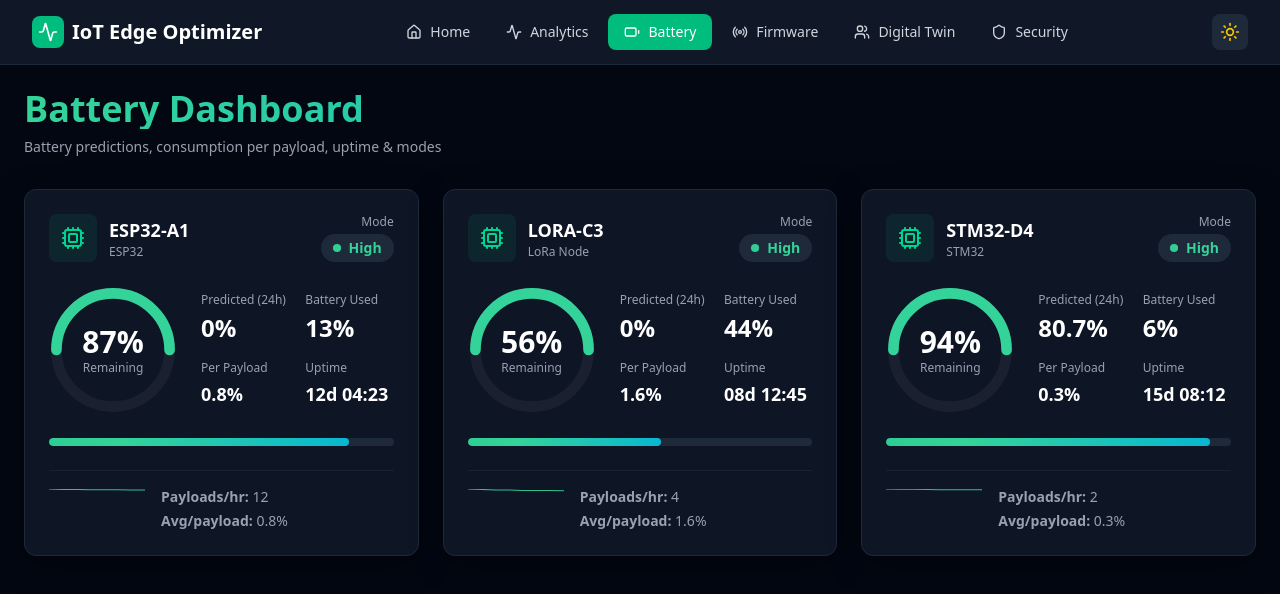
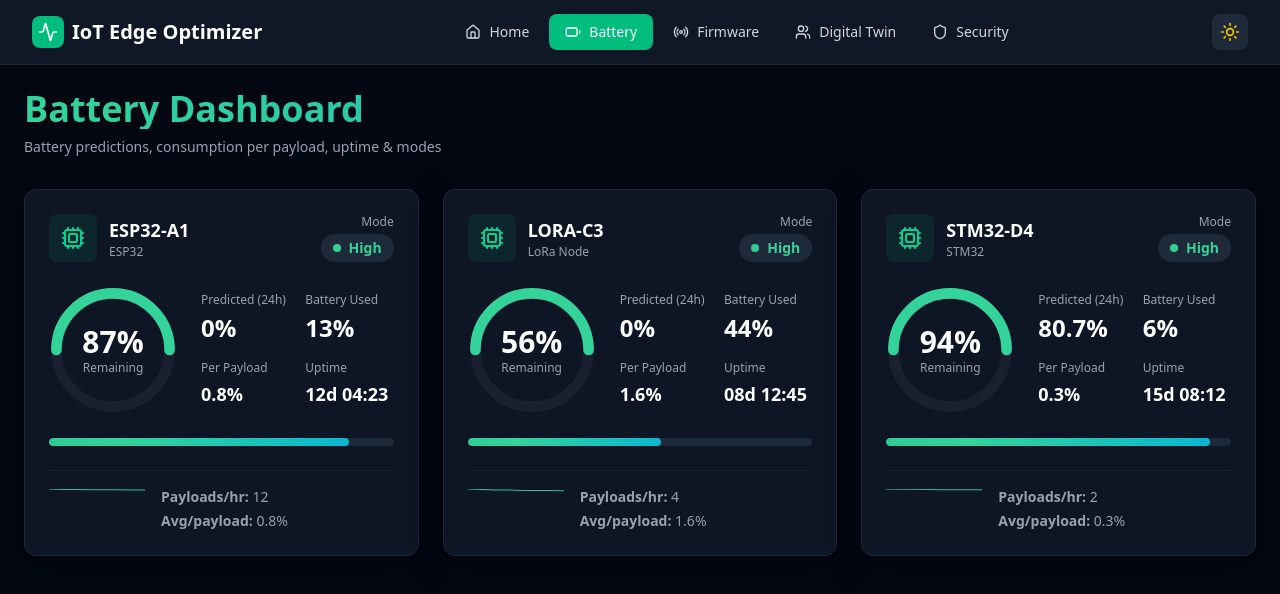
Before and after one commit to Preethamhj/iot-framework, a React (Vite) app in the folder frontend/: page /battery in a window 1280 px wide. Shown: the top 594 px of the page. Built offline with nearby package versions, Linux system fonts and the light colour scheme.

Commit message:
removed analytics

```diff
--- a/frontend/src/App.jsx
+++ b/frontend/src/App.jsx
@@ -16,7 +16,7 @@ function App() {
           <Navbar />
           <Routes>
             <Route path="/" element={<Dashboard />} />
-            <Route path="/analytics" element={<Analytics />} />
+
             <Route path="/battery" element={<BatteryManagement />} />
             <Route path="/firmware" element={<Firmware />} />
             <Route path="/digital-twin" element={<Digitaltwinmonitor />} />
--- a/frontend/src/components/Navbar.jsx
+++ b/frontend/src/components/Navbar.jsx
@@ -10,7 +10,7 @@ const Navbar = () => {
 
   const navItems = [
     { path: '/', label: 'Home', icon: Home },
-    { path: '/analytics', label: 'Analytics', icon: Activity },
+
     { path: '/battery', label: 'Battery', icon: Battery },
     { path: '/firmware', label: 'Firmware', icon: Radio },
     { path: '/digital-twin', label: 'Digital Twin', icon: Users },
--- a/frontend/src/pages/Analytics.jsx
+++ /dev/null
@@ -1,13 +0,0 @@
-import { useTheme } from '../context/ThemeContext';
-
-const Analytics = () => {
-  const { isDarkMode } = useTheme();
-
-  return (
-    <div className={`min-h-screen p-8 ${isDarkMode ? 'bg-gray-950 text-white' : 'bg-gray-50 text-gray-900'}`}>
-      <h1 className="text-4xl font-bold">Analytics</h1>
-    </div>
-  );
-};
-
-export default Analytics;
```
